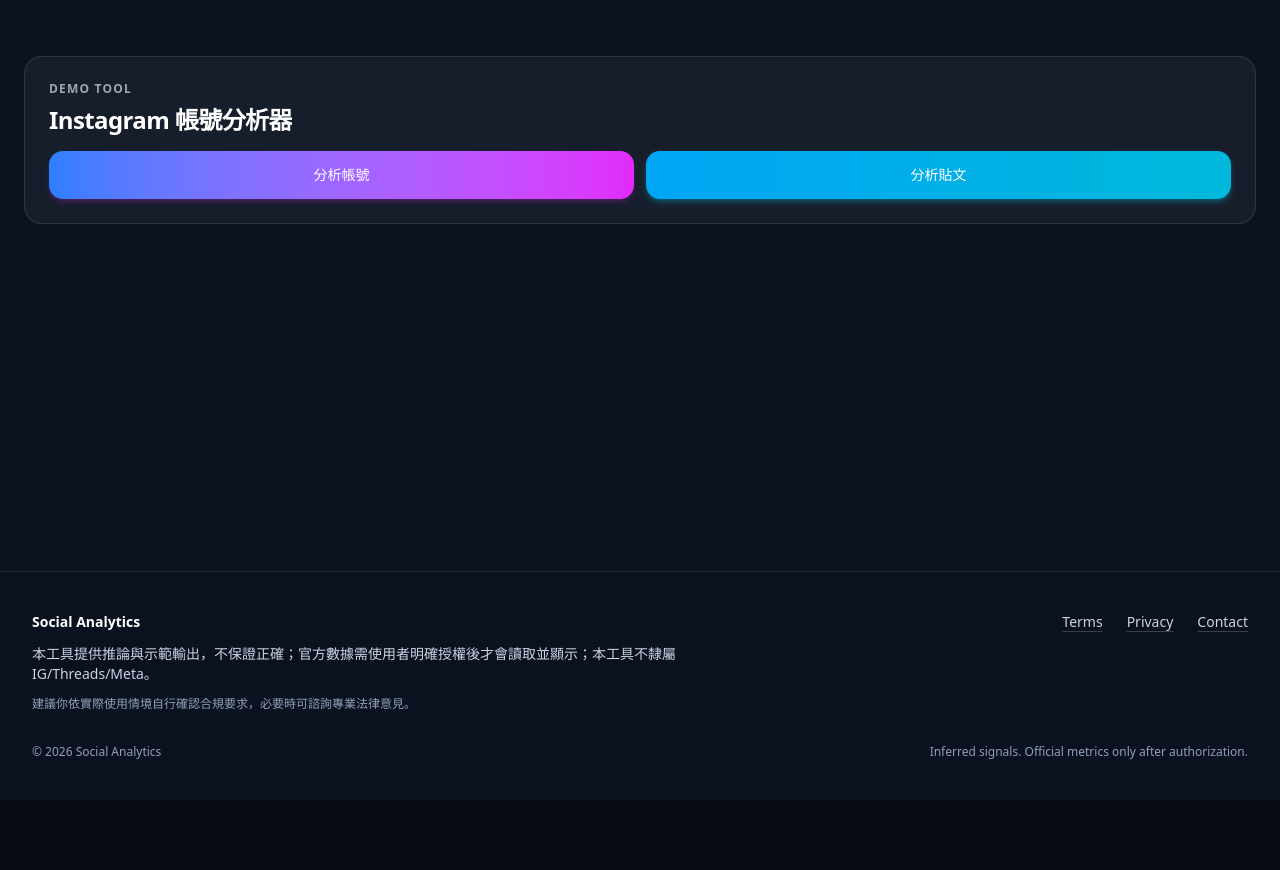
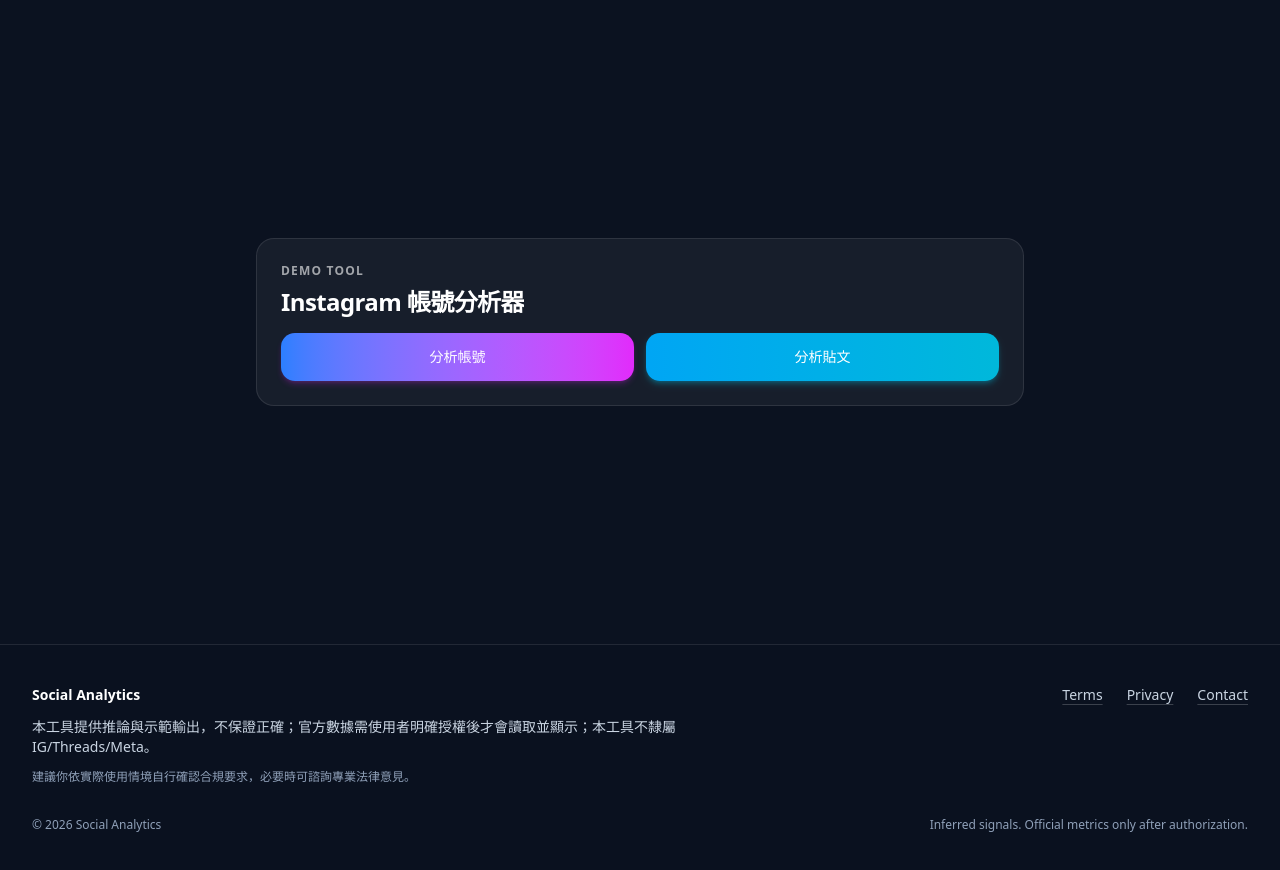
Before and after one commit to Gary2217/ig-analyzer, a Next.js app: page / in a window 1280 px wide. Shown: the top 870 px of the page. Before the commit the page ends 800 px from the top, so only its background shows below. Built offline with nearby package versions, Linux system fonts and the light colour scheme.

Commit message:
fix: center homepage hero and constrain width

```diff
--- a/app/[locale]/components/demo-tool-panel.tsx
+++ b/app/[locale]/components/demo-tool-panel.tsx
@@ -36,7 +36,7 @@
   }
 
   return (
-    <section className="mt-6 rounded-2xl border border-white/10 bg-white/5 p-6">
+    <section className="w-full max-w-3xl mx-auto rounded-2xl border border-white/10 bg-white/5 p-6">
       <div className="flex items-center justify-between gap-4">
         <div className="min-w-0">
           <div className="text-xs font-semibold tracking-widest text-white/60">DEMO TOOL</div>
--- a/app/page.tsx
+++ b/app/page.tsx
@@ -4,7 +4,11 @@
 export default function Page() {
   return (
     <Suspense fallback={null}>
-      <DemoToolPanel activeLocale="en" isConnectedFromServer={false} checking={false} />
+      <div className="min-h-[calc(100dvh-220px)] flex items-center justify-center">
+        <div className="w-full max-w-5xl mx-auto">
+          <DemoToolPanel activeLocale="en" isConnectedFromServer={false} checking={false} />
+        </div>
+      </div>
     </Suspense>
   )
 }
```
